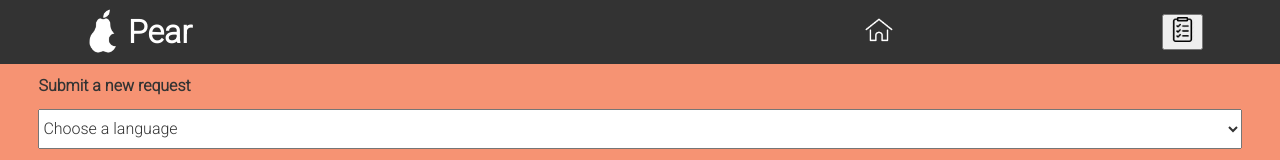
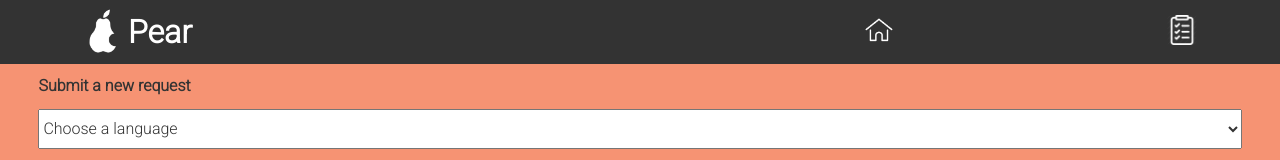
Before and after one commit to owenhallgren/stretch-project, a React (Create React App) app: page /new in a window 1280 px wide. Shown: the top 160 px of the page. Built offline with nearby package versions, Linux system fonts and the light colour scheme; no server answers.

Commit message:
add button icon classes

```diff
--- a/src/Components/Nav/Nav.js
+++ b/src/Components/Nav/Nav.js
@@ -28,7 +28,7 @@ const Nav = ({resetFilteredReviews}) => {
             <Route exact path='/' render={() =>
               <>
                 <Link to={'/dashboard'} className="link">
-                    <button><img src={toDo} className='icon' alt='home'></img></button>
+                    <button className='logo-button'><img src={toDo} className='icon' alt='home'></img></button>
                 </Link>
                 <Link to={'/new'} className="link">
                     <button className='logo-button'><img src={addReq} alt='new request'></img></button>
@@ -42,7 +42,7 @@ const Nav = ({resetFilteredReviews}) => {
                   <button className='logo-button' onClick={() => resetFilteredReviews()}><img src={home} alt='home'></img></button>
                 </Link>
                 <Link to={'/dashboard'} className="link">
-                    <button><img src={toDo} className='icon' alt='dashboard'></img></button>
+                    <button className='logo-button'><img src={toDo} className='icon' alt='dashboard'></img></button>
                 </Link>
               </>
             }/>
```
Also changed, not shown: src/icons/to-do.png.
